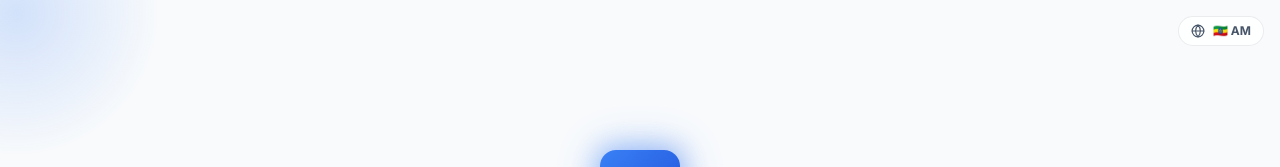
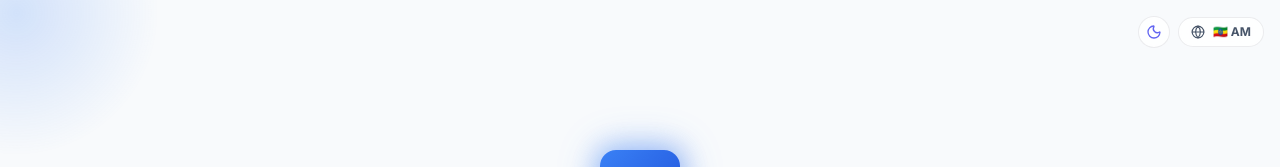
Before and after one commit to anteneh83/RoadHero_technician, a Next.js app: page / in a window 1280 px wide. Shown: the top 167 px of the page. Built offline with nearby package versions, Linux system fonts and the light colour scheme.

Commit message:
feat:add light and dark mode

```diff
--- a/package.json
+++ b/package.json
@@ -11,7 +11,7 @@
   "dependencies": {
     "leaflet": "^1.9.4",
     "lucide-react": "^1.14.0",
-    "next": "16.2.4",
+    "next": "^16.2.7",
     "react": "^19.2.5",
     "react-dom": "^19.2.5",
     "react-leaflet": "^5.0.0"
@@ -23,7 +23,7 @@
     "@types/react-dom": "^19.2.3",
     "autoprefixer": "^10.5.0",
     "eslint": "^9",
-    "eslint-config-next": "16.2.4",
+    "eslint-config-next": "^16.2.7",
     "postcss": "^8.5.13",
     "tailwindcss": "^3.4.19",
     "typescript": "^5"
--- a/src/app/globals.css
+++ b/src/app/globals.css
@@ -238,16 +238,23 @@ input[type="number"]::-webkit-outer-spin-button {
   width: 60px;
   height: 60px;
   border-radius: 50%;
-  background: rgba(255,255,255,0.06);
-  border: 1px solid rgba(255,255,255,0.08);
+  background: var(--bg-card);
+  border: 2px solid var(--border-card);
+  box-shadow: 0 2px 8px rgba(0,0,0,0.08), inset 0 1px 0 rgba(255,255,255,0.5);
   font-size: 20px;
-  font-weight: 600;
+  font-weight: 700;
   color: var(--text-primary);
   cursor: pointer;
-  transition: all 0.15s ease;
+  transition: background 0.1s ease, border-color 0.1s ease, transform 0.1s ease, box-shadow 0.1s ease;
   user-select: none;
   -webkit-user-select: none;
   touch-action: manipulation;
+}
+
+.pin-key:hover {
+  background: var(--bg-card-hover);
+  border-color: var(--accent-blue);
+  box-shadow: 0 4px 12px rgba(59,130,246,0.15), inset 0 1px 0 rgba(255,255,255,0.5);
 }
 
 @media (min-width: 640px) {
@@ -259,17 +266,42 @@ input[type="number"]::-webkit-outer-spin-button {
 }
 
 .pin-key:active, .pin-key.pressed {
+  background: rgba(59,130,246,0.15);
+  border-color: #3b82f6;
+  box-shadow: 0 0 0 3px rgba(59,130,246,0.25), inset 0 2px 4px rgba(59,130,246,0.1);
+  transform: scale(0.88);
+  color: var(--accent-blue);
+}
+
+.dark .pin-key {
+  background: rgba(255,255,255,0.06);
+  border-color: rgba(255,255,255,0.12);
+  box-shadow: 0 2px 8px rgba(0,0,0,0.3), inset 0 1px 0 rgba(255,255,255,0.06);
+}
+
+.dark .pin-key:hover {
+  background: rgba(255,255,255,0.10);
+  border-color: rgba(59,130,246,0.5);
+  box-shadow: 0 4px 12px rgba(59,130,246,0.2), inset 0 1px 0 rgba(255,255,255,0.08);
+}
+
+.dark .pin-key:active, .dark .pin-key.pressed {
   background: rgba(59,130,246,0.25);
-  border-color: rgba(59,130,246,0.5);
-  transform: scale(0.92);
+  border-color: #3b82f6;
+  box-shadow: 0 0 0 3px rgba(59,130,246,0.3), inset 0 2px 4px rgba(59,130,246,0.15);
+  color: #93c5fd;
 }
 
 .pin-dot {
   width: 16px;
   height: 16px;
   border-radius: 50%;
-  border: 2px solid rgba(255,255,255,0.3);
+  border: 2px solid var(--border-card);
   transition: all 0.2s cubic-bezier(0.34, 1.56, 0.64, 1);
+}
+
+.dark .pin-dot {
+  border-color: rgba(255,255,255,0.25);
 }
 
 .pin-dot.filled {
--- a/src/components/Login.tsx
+++ b/src/components/Login.tsx
@@ -2,13 +2,15 @@
 import { useState, useCallback } from "react";
 import { useAuth } from "../context/AuthContext";
 import { useLanguage } from "../context/LanguageContext";
-import { Wrench, Delete, Phone, Globe } from "lucide-react";
+import { useTheme } from "../context/ThemeContext";
+import { Wrench, Delete, Phone, Globe, Sun, Moon } from "lucide-react";
 
 const KEYS = ["1","2","3","4","5","6","7","8","9","","0","⌫"];
 
 export default function Login() {
   const { login } = useAuth();
   const { t, language, setLanguage } = useLanguage();
+  const { theme, toggleTheme } = useTheme();
   const [phone, setPhone] = useState("");
   const [pin, setPin] = useState("");
   const [step, setStep] = useState<"phone" | "pin">("phone");
@@ -61,12 +63,35 @@ export default function Login() {
     <div className="min-h-dvh flex flex-col items-center justify-center relative overflow-hidden"
       style={{ background: "var(--bg-primary)" }}>
 
-      {/* Language Toggle */}
-      <div className="absolute top-4 right-4 z-10">
+      {/* Top-right controls: Theme + Language */}
+      <div className="absolute top-4 right-4 z-10 flex items-center gap-2">
+        {/* Theme toggle */}
+        <button
+          onClick={toggleTheme}
+          aria-label="Toggle theme"
+          className="flex items-center justify-center w-8 h-8 rounded-full transition-all active:scale-90"
+          style={{
+            background: "var(--bg-glass)",
+            border: "1px solid var(--border-subtle)",
+            color: "var(--text-secondary)",
+            backdropFilter: "blur(12px)",
+          }}
+        >
+          {theme === "dark"
+            ? <Sun className="w-4 h-4" style={{ color: "#f59e0b" }} />
+            : <Moon className="w-4 h-4" style={{ color: "#6366f1" }} />}
+        </button>
+
+        {/* Language toggle */}
         <button
           onClick={() => setLanguage(language === "en" ? "am" : "en")}
-          className="flex items-center gap-2 px-3 py-1.5 rounded-full text-xs font-bold uppercase transition-all"
-          style={{ background: "var(--bg-glass)", border: "1px solid var(--border-subtle)", color: "var(--text-secondary)" }}
+          className="flex items-center gap-2 px-3 py-1.5 rounded-full text-xs font-bold uppercase transition-all active:scale-90"
+          style={{
+            background: "var(--bg-glass)",
+            border: "1px solid var(--border-subtle)",
+            color: "var(--text-secondary)",
+            backdropFilter: "blur(12px)",
+          }}
         >
           <Globe className="w-3.5 h-3.5" />
           {language === "en" ? "🇪🇹 AM" : "🇬🇧 EN"}
```
Also changed, not shown: 1 other file (tests, documents, lock files or other folders).
